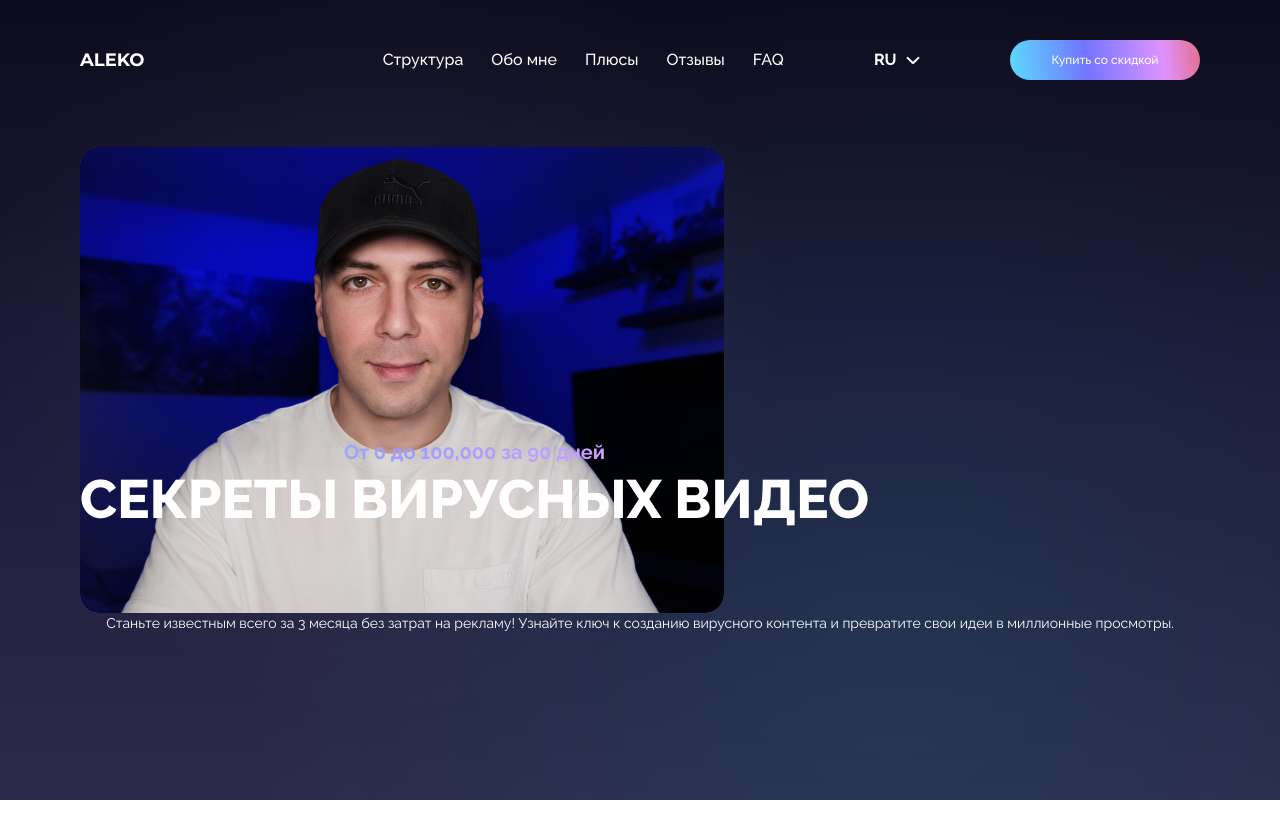
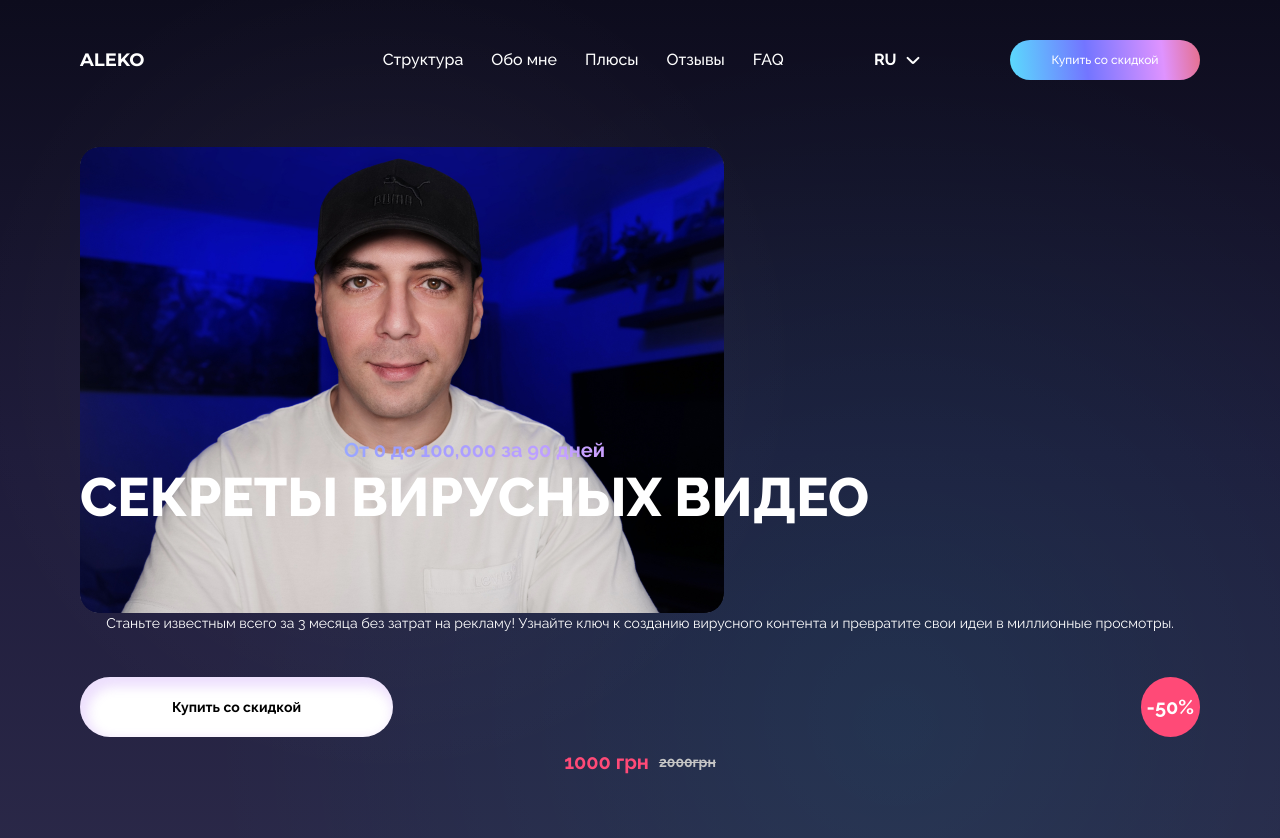
Before and after one commit to Artur-Luniaka/aleko_sokurashvili, a Next.js app: page / in a window 1280 px wide. Shown: the top 838 px of the page. Before the commit the page ends 800 px from the top, so only its background shows below. Built offline with nearby package versions, Linux system fonts and the light colour scheme.

Commit message:
added all content for hero/styled for mob

```diff
--- /dev/null
+++ b/src/app/components/HeroBtn/HeroBtn.jsx
@@ -0,0 +1,34 @@
+"use client";
+
+const HeroBtn = () => {
+  return (
+    <>
+      <span className="relative">
+        <button
+          className="flex justify-center items-center w-[313px] h-[60px] bg-[#fff] rounded-full font-raleway font-semibold text-sm text-[#000] mb-[11px] "
+          style={{
+            boxShadow: `inset 4px 6px 11px 4px rgba(167, 93, 243, 0.2)`,
+          }}
+        >
+          Купить со скидкой
+        </button>
+        <span className="absolute top-0 right-0 flex justify-center items-center h-[60px] px-1.5 bg-[#ff4a77] rounded-[30px] font-raleway font-semibold text-xl text-[#fff]">
+          -50%
+        </span>
+      </span>
+      <span className="flex justify-center items-center gap-2.5">
+        <p className="font-raleway font-semibold text-xl text-[#ff4a77]">
+          1000 грн
+        </p>
+        <p
+          className="font-raleway font-semibold text-sm text-[#c5c5c5] line-through
+"
+        >
+          2000грн
+        </p>
+      </span>
+    </>
+  );
+};
+
+export default HeroBtn;
--- a/src/app/components/HeroContentBox/HeroContentBox.jsx
+++ b/src/app/components/HeroContentBox/HeroContentBox.jsx
@@ -1,13 +1,15 @@
 "use client";
 
+import HeroBtn from "../HeroBtn/HeroBtn";
 import HeroImg from "../HeroImg/HeroImg";
 import HeroMainText from "../HeroMainText/HeroMainText";
 
 const HeroContentBox = () => {
   return (
-    <div className="relative">
+    <div className="mb-[132px] relative">
       <HeroImg />
       <HeroMainText />
+      <HeroBtn />
     </div>
   );
 };
--- a/src/app/components/HeroImg/HeroImg.jsx
+++ b/src/app/components/HeroImg/HeroImg.jsx
@@ -11,12 +11,14 @@ const HeroImg = () => {
         src={heroMob}
         width={313}
         height={354}
+        alt="hero image"
         className="object-cover rounded-[20px] mb-[169px] lg:hidden"
       />
       <Image
         src={heroDesk}
         width={644}
         height={466}
+        alt="hero image"
         className="hidden lg:block lg:rounded-[20px]"
       />
     </>
--- a/src/app/components/HeroMainText/HeroMainText.jsx
+++ b/src/app/components/HeroMainText/HeroMainText.jsx
@@ -3,7 +3,7 @@
 const HeroMainText = () => {
   return (
     <div className="mb-11">
-      <div className="absolute bottom-[100px] left-0">
+      <div className="absolute bottom-[245px] left-0">
         <p
           className="font-raleway font-bold text-xl text-center"
           style={{
```
